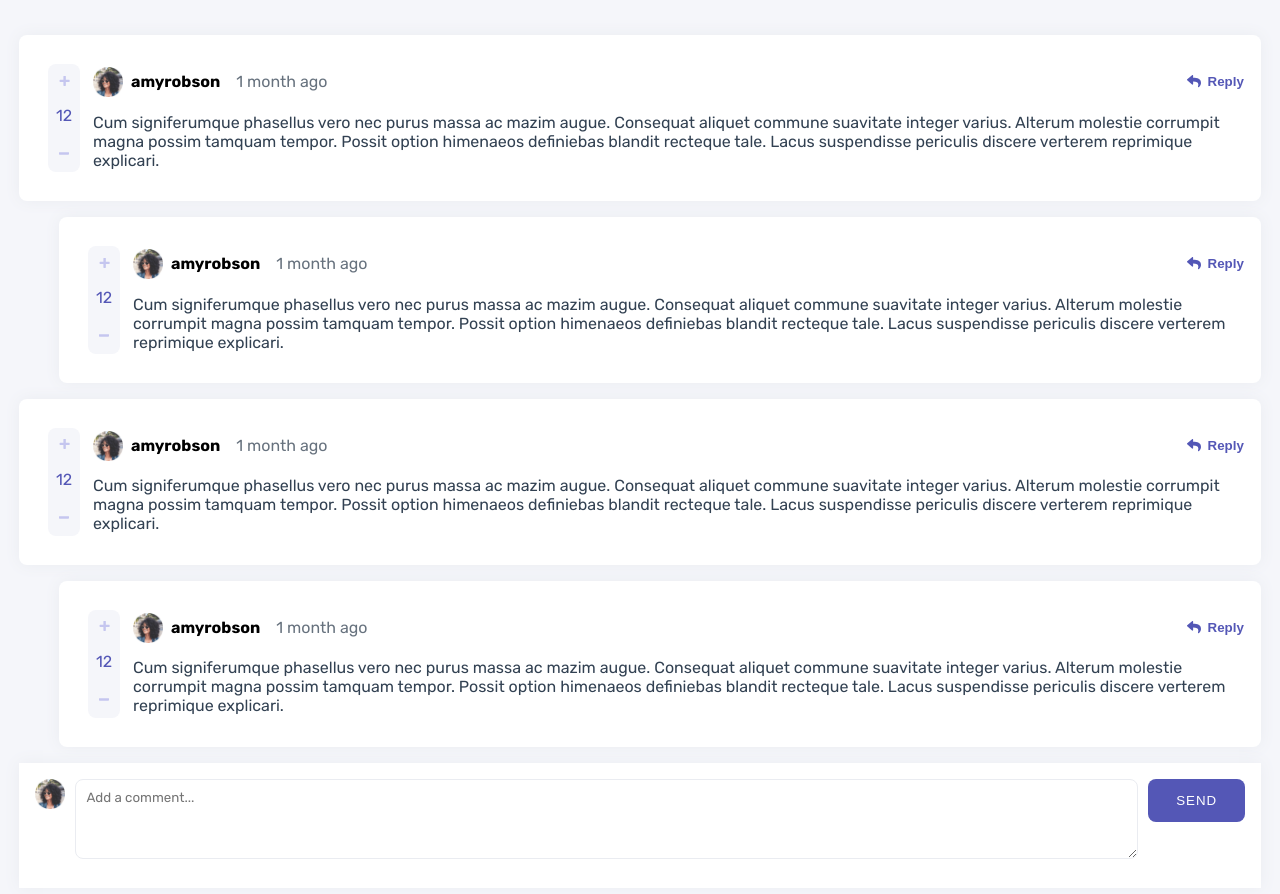
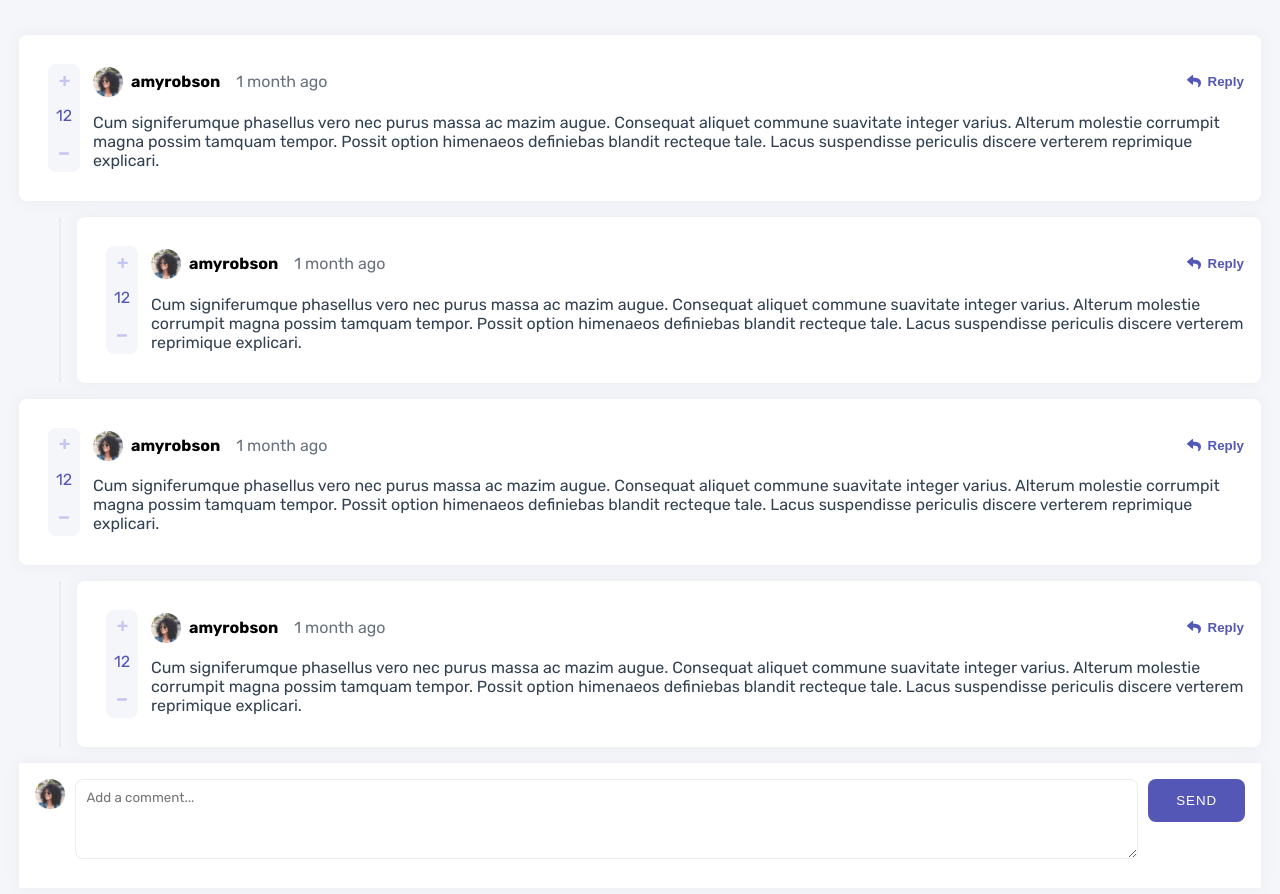
Before and after one commit to SquirrelloDev/interactive-comments, a React (Create React App) app: page / in a window 1280 px wide. Shown: the top 894 px of the page. Built offline with nearby package versions, Linux system fonts and the light colour scheme.

Commit message:
Added border accent

```diff
--- a/src/components/Comments/Comment.js
+++ b/src/components/Comments/Comment.js
@@ -13,7 +13,6 @@ const Comment = ({replies}) => {
               <div className={classes.comment__header}><Avatar/><span>amyrobson</span><span>1 month ago</span></div>
               <div className={classes.comment__content}><p>Cum signiferumque phasellus vero nec purus massa ac mazim augue. Consequat aliquet commune suavitate integer varius. Alterum molestie corrumpit magna possim tamquam tempor. Possit option himenaeos definiebas blandit recteque tale. Lacus suspendisse periculis discere verterem reprimique explicari.</p></div>
               <div className={classes.comment__vote}><Vote/></div> <div className={classes.comment__actions}><IconButton icon={replyIcon}>Reply</IconButton></div>
-
           </div>
           {replies.length > 0 && <ReplyContainer replies={replies}/>}
       </>
--- a/src/components/Comments/Comments.js
+++ b/src/components/Comments/Comments.js
@@ -1,6 +1,11 @@
 import Comment from "./Comment";
+import useFileData from "../../hooks/use-file-data";
 
 const Comments = () => {
+    const {fileData} = useFileData('./data.json');
+    const populateInitData = () => {
+
+    }
     return (
         <div>
             <Comment replies={[1]}/>
--- a/src/sass/components/Comment.module.scss
+++ b/src/sass/components/Comment.module.scss
@@ -56,7 +56,9 @@
     }
   }
   &__reply{
-    padding-left: 2.5em;
+    margin-left: 2.5em;
+    padding-left: 1em;
+    border-left: 2px solid $light-gray;
     background: none;
   }
 }
```
